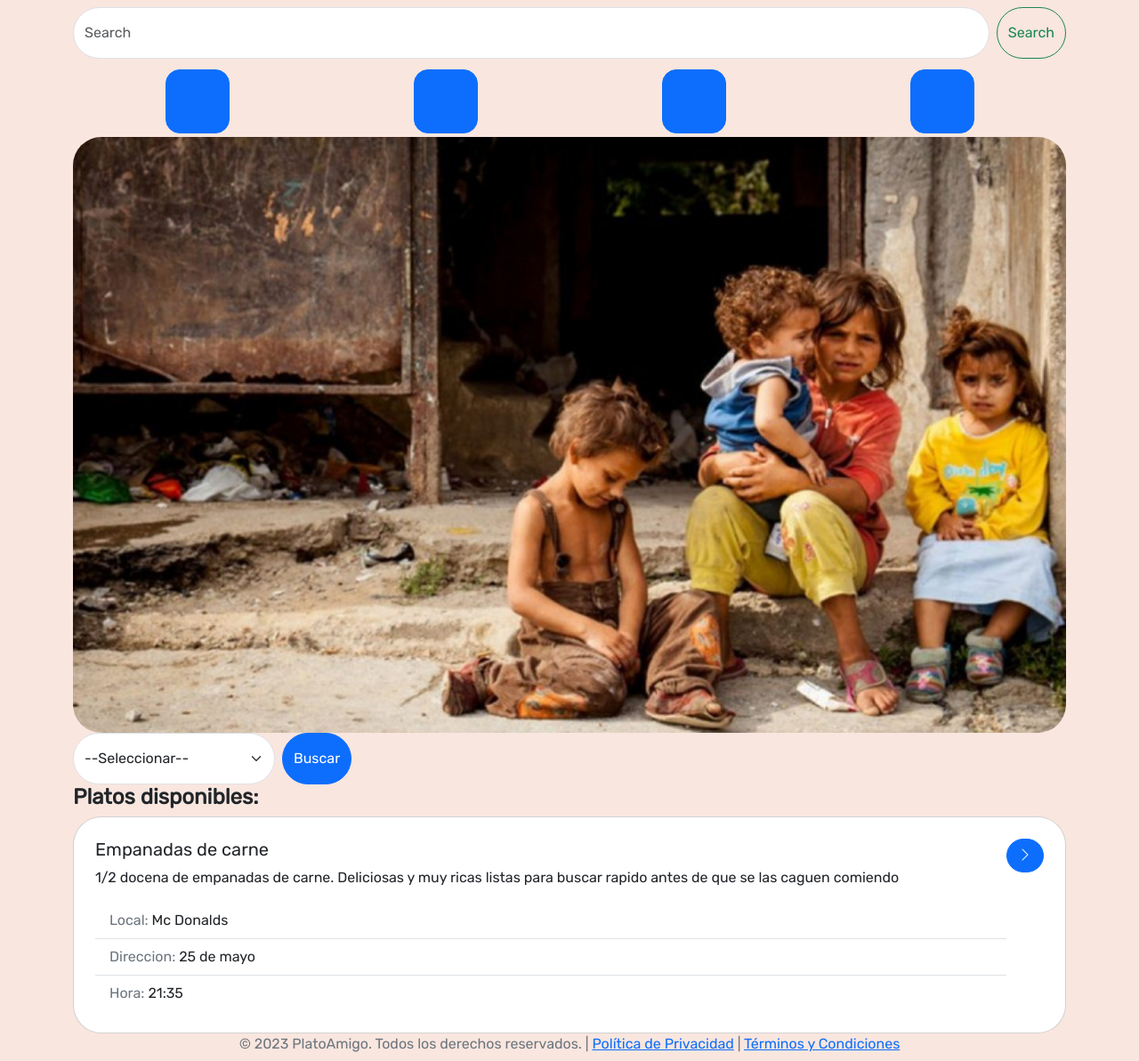
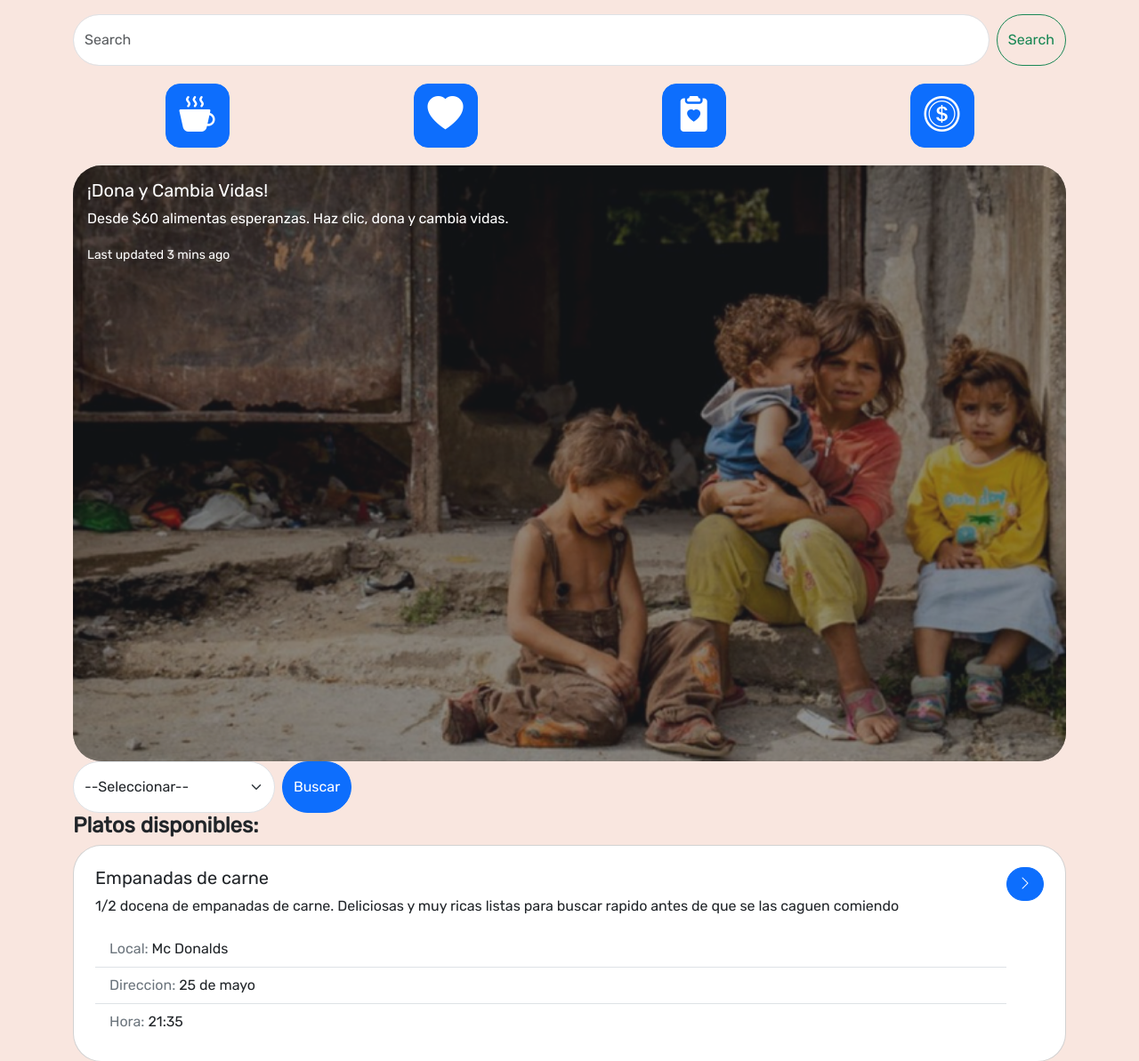
Before and after one commit to teoMunoz99/PlatoAmigo, a PHP site: page /php/publicaciones.php in a window 1280 px wide. Shown: the part 72-1265 px from the top of the page at 89% size. Run offline with PHP 8.4, Linux system fonts and the light colour scheme.

Commit message:
agregue el banner y los iconos a los botones

```diff
--- a/css/style.css
+++ b/css/style.css
@@ -27,8 +27,8 @@ main {
         font-size: 1.05rem;
         /*padding: 1rem 0 1rem 0;*/
     }
-    .icono-check{
-        font-size: 8rem;
+    .icono-btn{
+        font-size: 2.5rem;
     }
     .btn-p{
         /*background-color: #0d6efd;*/
--- a/php/publicaciones.php
+++ b/php/publicaciones.php
@@ -11,7 +11,7 @@ require_once 'encabezado.php';
     </header>
     <main class='container'>
         <!--Buscador-->
-        <section class='my-2'>
+        <section class='mt-3'>
             <form class="d-flex" role="search">
                 <input class="form-control me-2 rounded-pill py-3" type="search" placeholder="Search"
                     aria-label="Search">
@@ -19,24 +19,51 @@ require_once 'encabezado.php';
             </form>
         </section>
         <!--Botones principales-->
-        <section class="d-flex justify-content-around flex-wrap">
-            <a class='btn btn-primary btn-p m-1 rounded-4'></a>
-            <a class='btn btn-primary btn-p m-1 rounded-4'></a>
-            <a class='btn btn-primary btn-p m-1 rounded-4'></a>
-            <a class='btn btn-primary btn-p m-1 rounded-4'></a>
+        <section class="d-flex justify-content-around flex-wrap mt-3">
+            <a class='btn btn-primary btn-p m-1 rounded-4 d-flex justify-content-center align-items-center'><i class="bi bi-cup-hot-fill icono-btn"></i></a>
+            <a class='btn btn-primary btn-p m-1 rounded-4 d-flex justify-content-center align-items-center'><i class="bi bi-heart-fill icono-btn"></i></a>
+            <a class='btn btn-primary btn-p m-1 rounded-4 d-flex justify-content-center align-items-center'><i class="bi bi-clipboard2-heart-fill icono-btn"></i></a>
+            <a class='btn btn-primary btn-p m-1 rounded-4 d-flex justify-content-center align-items-center'><i class="bi bi-coin icono-btn"></i></a>
         </section>
         <!--Banner-->
-        <section>
+        <section class='mt-3'>
             <div id="carouselExampleSlidesOnly" class="carousel slide carousel-fade" data-bs-ride="carousel">
                 <div class="carousel-inner">
                     <div class="carousel-item active">
-                        <img src="../img/bannerPublicaciones/pobreza_infantil.jpg" class="d-block w-100 rounded-5" alt="...">
+                        <!--<img src="../img/bannerPublicaciones/pobreza_infantil.jpg" class="d-block w-100 rounded-5 img-fluid" alt="...">-->
+                        <div class="card text-bg-dark rounded-5 border-0">
+                            <img src="../img/bannerPublicaciones/pobreza_infantil.jpg"
+                                class="card-img img-fluid rounded-5 opacity-50" alt="...">
+                            <div class="card-img-overlay">
+                                <h5 class="card-title">¡Dona y Cambia Vidas!</h5>
+                                <p class="card-text">Desde $60 alimentas esperanzas. Haz clic, dona y cambia vidas.</p>
+                                <p class="card-text"><small>Last updated 3 mins ago</small></p>
+                            </div>
+                        </div>
                     </div>
                     <div class="carousel-item">
-                        <img src="../img/bannerPublicaciones/hombre-calle.jpg" class="d-block w-100 rounded-5" alt="...">
+                        <div class="card text-bg-dark rounded-5 border-0">
+                            <img src="../img/bannerPublicaciones/hombre-calle.jpg" class="card-img img-fluid rounded-5  opacity-50"
+                                alt="...">
+                            <div class="card-img-overlay">
+                                <h5 class="card-title">Un Bocado, Un Gesto</h5>
+                                <p class="card-text">Cada bocado cuenta. Haz clic para unirte y
+                                    hacer pequeñas acciones con grandes impactos.</p>
+                                <p class="card-text"><small>Last updated 3 mins ago</small></p>
+                            </div>
+                        </div>
                     </div>
                     <div class="carousel-item">
-                        <img src="../img/bannerPublicaciones/hombre-basura.jpg" class="d-block w-100 rounded-5" alt="...">
+                        <div class="card text-bg-dark rounded-5 border-0">
+                            <img src="../img/bannerPublicaciones/hombre-basura.jpg" class="card-img img-fluid rounded-5 opacity-50"
+                                alt="...">
+                            <div class="card-img-overlay">
+                                <h5 class="card-title">Platos que Nutren Sueños</h5>
+                                <p class="card-text">Convierte un plato en un sueño cumplido.
+                                    Únete a nosotros y ayuda a alimentar el futuro.</p>
+                                <p class="card-text"><small>Last updated 3 mins ago</small></p>
+                            </div>
+                        </div>
                     </div>
                 </div>
             </div>
```
